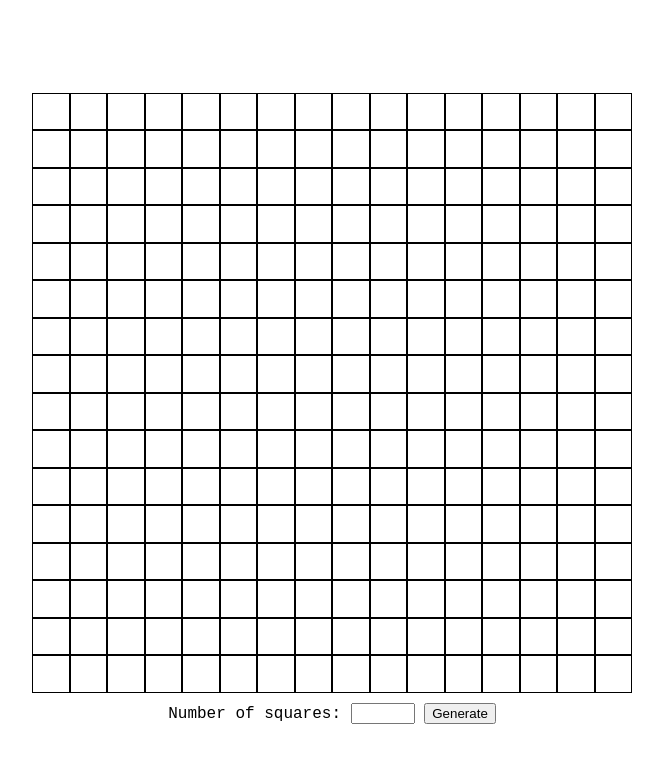
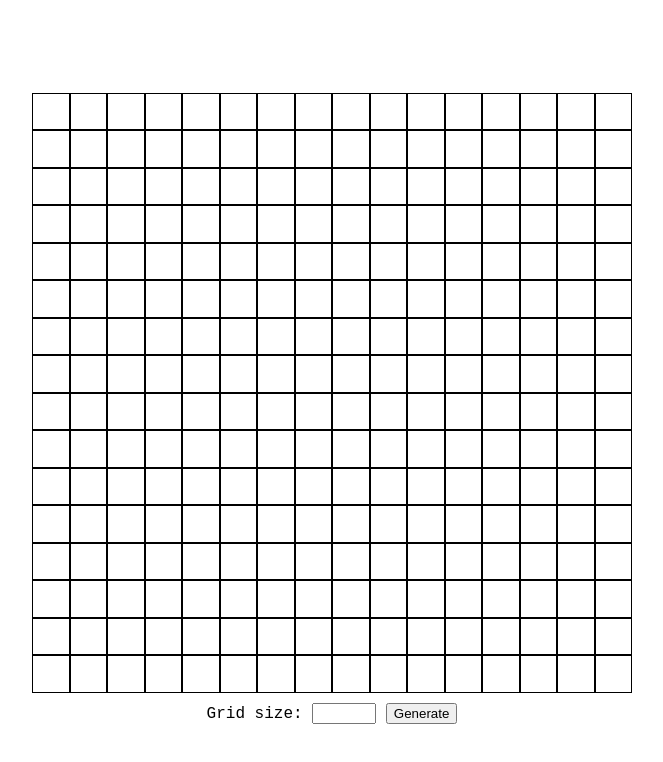
Before and after one commit to nick6850/Odin-Etch-a-Sketch-DOM-Manipulation-Edition, a plain HTML site: page index.html in a window 1280 px wide. Shown: the whole page, without its empty margins (308-971 px from the left). Drawn offline with Linux system fonts and the light colour scheme.

Commit message:
Update index.html

```diff
--- a/index.html
+++ b/index.html
@@ -12,7 +12,7 @@
 
     </div>
     <form>
-        <label for="">Number of squares:</label>
+        <label for="">Grid size:</label>
         <input type="number" min = '1' max='100' name="num" id="num">
         <button id="btn" type="button">Generate</button>
     </form>
```
